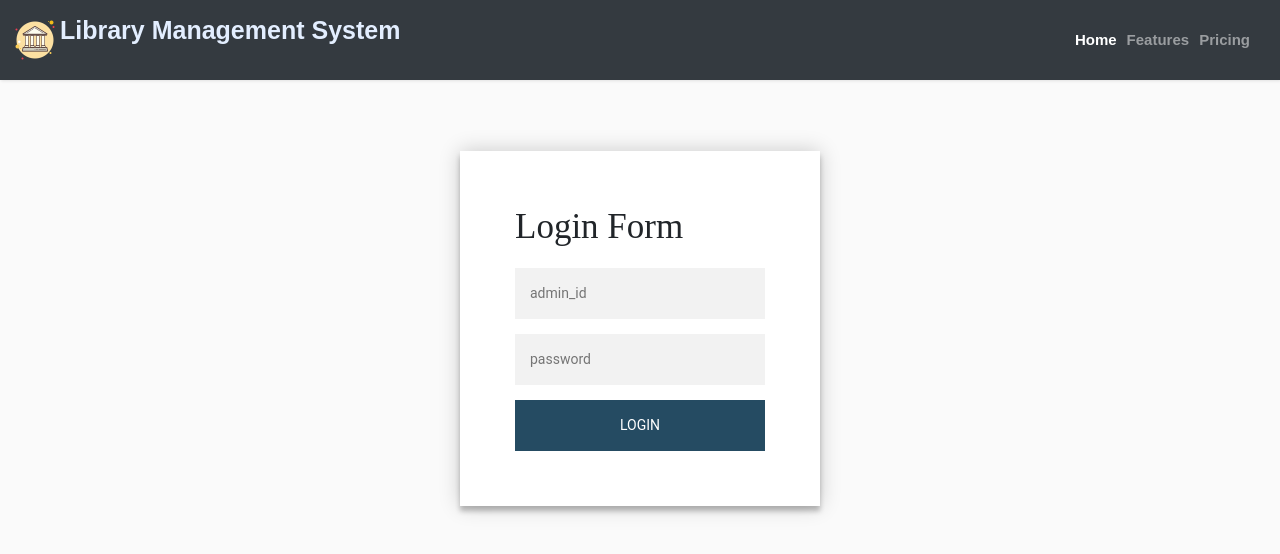
After one commit to nehal6657/Library-DBMS, a PHP site: page /admin_login.php in a window 1280 px wide. The commit adds this page. Shown: the top 554 px of the page. Run offline with PHP 8.4, Linux system fonts and the light colour scheme.

Commit message:
admin page

```diff
--- /dev/null
+++ b/admin_login.php
@@ -0,0 +1,61 @@
+<?php include('server.php') ?>
+<!DOCTYPE html>
+<html lang="en">
+
+<head>
+    <meta charset="UTF-8">
+    <meta name="viewport" content="width=device-width, initial-scale=1.0">
+    <link rel="stylesheet" href="https://maxcdn.bootstrapcdn.com/bootstrap/3.4.1/css/bootstrap.min.css">
+    <link rel="stylesheet" href="https://maxcdn.bootstrapcdn.com/bootstrap/4.0.0/css/bootstrap.min.css" integrity="sha384-Gn5384xqQ1aoWXA+058RXPxPg6fy4IWvTNh0E263XmFcJlSAwiGgFAW/dAiS6JXm" crossorigin="anonymous">
+    <link rel="stylesheet" href="./style/style.css">
+    <link rel="icon" href="./style/logo.png" type="image/png">
+    <title>Admin_Login Page</title>
+</head>
+
+<body>
+
+
+    <nav class="navbar navbar-expand-lg navbar-dark bg-dark main-nav">
+        <img src="./style/logo.png" alt="logo">
+        <h3 id="title3">Library Management System</h3>
+        <button class="navbar-toggler" type="button" data-toggle="collapse" data-target="#navbarNavDropdown" aria-controls="navbarNavDropdown" aria-expanded="false" aria-label="Toggle navigation">
+            <span class="navbar-toggler-icon"></span>
+        </button>
+        <div class="collapse navbar-collapse justify-content-end" id="navbarNavDropdown">
+            <ul class="navbar-nav">
+                <li class="nav-item active">
+                    <a class="nav-link" href="#">Home <span class="sr-only">(current)</span></a>
+                </li>
+                <li class="nav-item">
+                    <a class="nav-link" href="#">Features</a>
+                </li>
+                <li class="nav-item">
+                    <a class="nav-link" href="#">Pricing</a>
+                </li>
+
+            </ul>
+        </div>
+    </nav>
+
+
+
+    <div class="login-page">
+        <div class="form">
+            <form method="post" action="login.php">
+                <?php include('errors.php'); ?>
+                <h2 id="title2">Login Form</h2>
+
+                <input type="text" placeholder="admin_id" name="admin_id" />
+                <input type="password" placeholder="password" name="password" />
+                <button type="submit" name="admin_loginuser">login</button>
+
+            </form>
+
+        </div>
+    </div>
+
+    </div>
+    <script src="https://maxcdn.bootstrapcdn.com/bootstrap/3.3.7/js/bootstrap.min.js" integrity="sha384-Tc5IQib027qvyjSMfHjOMaLkfuWVxZxUPnCJA7l2mCWNIpG9mGCD8wGNIcPD7Txa" crossorigin="anonymous"></script>
+</body>
+
+</html>
--- a/server.php
+++ b/server.php
@@ -12,7 +12,7 @@ $email = "";
 $errors = array();
 
 // connect to the database
-$db = mysqli_connect("localhost","root","","lib");
+$db = mysqli_connect("localhost", "root", "", "lib");
 
 // REGISTER USER
 if (isset($_POST['reg_user'])) {
@@ -58,8 +58,8 @@ if (isset($_POST['reg_user'])) {
     if (count($errors) == 0) {
         // $password = md5($password_1); //encrypt the password before saving in the database
 
-        $query = "INSERT INTO students"." (username, name, email, Pass,type)
-  			  VALUES"."('$username','$name', '$email', '$password','$type')";
+        $query = "INSERT INTO students" . " (username, name, email, Pass,type)
+  			  VALUES" . "('$username','$name', '$email', '$password','$type')";
         mysqli_query($db, $query);
         $_SESSION['usernname'] = $username;
         $_SESSION['success'] = "You are now registered";
@@ -94,9 +94,43 @@ if (isset($_POST['login_user'])) {
             header('location: admin_home.html ');
         } else {
 
-            array_push($errors ,"Wrong username/password combination");
+            array_push($errors, "Wrong username/password combination");
         }
     }
 }
 
+// <!-- -------------------------------------------login for admin------------------------------------------ -->
+if (isset($_POST['admin_loginuser'])) {
+    $admin_id = mysqli_real_escape_string($db, $_POST['admin_id']);
+    $password = mysqli_real_escape_string($db, $_POST['password']);
+
+    if (empty($admin_id)) {
+        array_push($errors, "admin_id is required");
+    }
+    if (empty($password)) {
+        array_push($errors,
+            "Password is required"
+        );
+    }
+
+    if (count($errors) == 0
+    ) {
+        // $pswd = md5($user_pswd);
+        // $query = "SELECT * FROM users WHERE user_Fname='$user_Fname' AND user_pswd='$user_pswd'";
+        // $results = mysqli_query($db, $query);
+        $sql_query = "select count(*) as cntUser from admins where admin_id='"  . $admin_id  . "' and admin_pswd='" . $password . "'";
+        // $result = mysqli_query($db, $sql_query);
+        $row = mysqli_fetch_array(mysqli_query($db, $sql_query));
+
+        $count = $row['cntUser'];
+        if ($count > 0) {
+            $_SESSION['admin_id'] = $admin_id;
+            $_SESSION['success'] = "You are now logged in";
+            header('location: admin_home.php ');
+        } else {
+
+            array_push($errors,$admin_id, "Wrong id/password combination");
+        }
+    }
+}
 ?>
```
